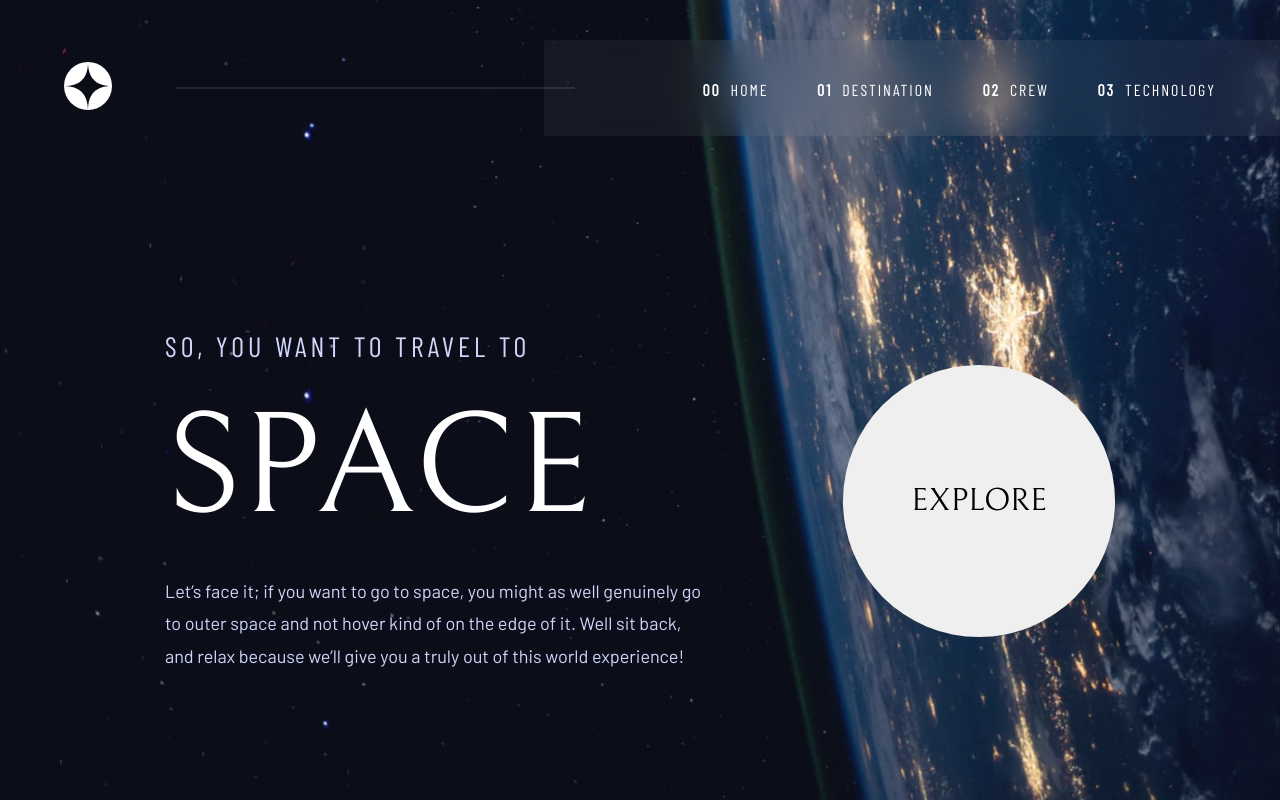
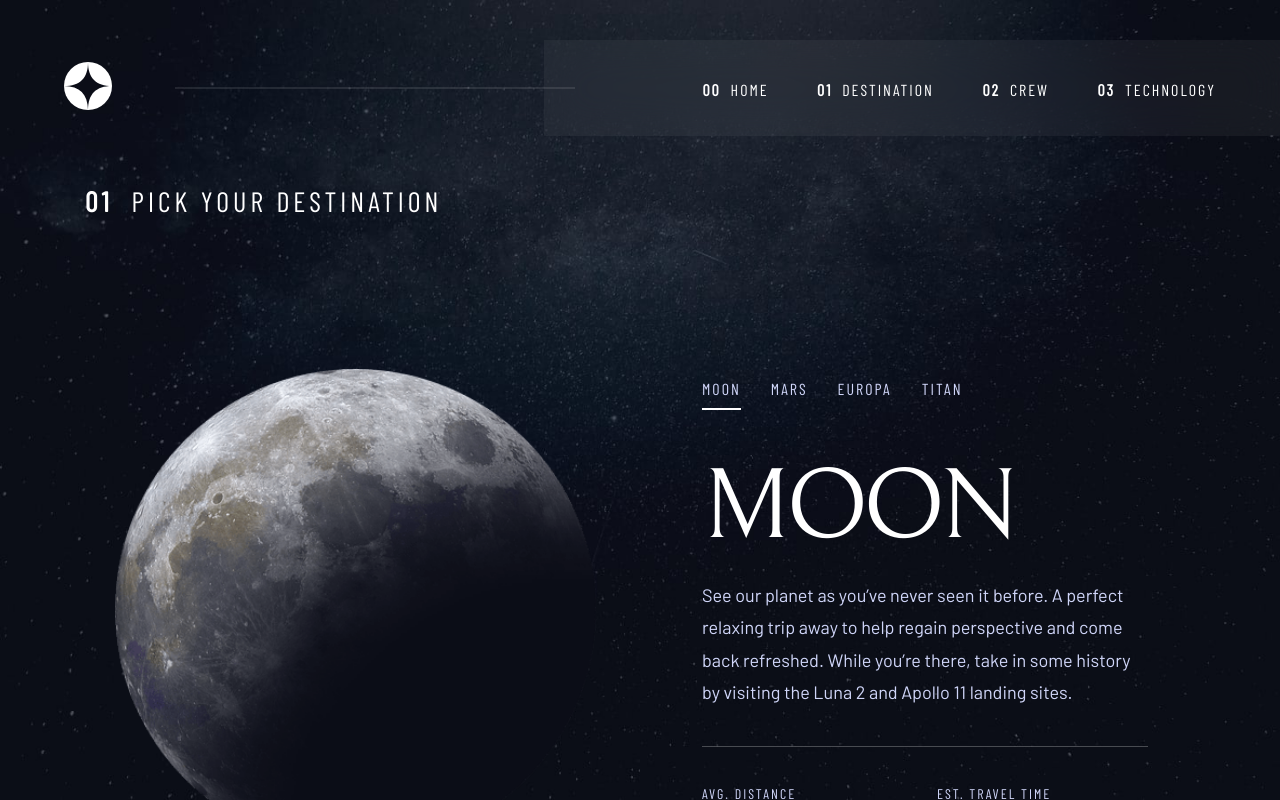
Before and after one commit to nshahaf/space-tourism, a React (Vite) app: page /#/destination in a window 1280 px wide. Before the commit this address led to /. Built offline with nearby package versions, Linux system fonts and the light colour scheme.

Commit message:
config fix

```diff
--- a/data/data.json
+++ b/data/data.json
@@ -3,8 +3,8 @@
     {
       "name": "Moon",
       "images": {
-        "png": "/images/destination/image-moon.png",
-        "webp": "/images/destination/image-moon.webp"
+        "png": "images/destination/image-moon.png",
+        "webp": "images/destination/image-moon.webp"
       },
       "description": "See our planet as you’ve never seen it before. A perfect relaxing trip away to help regain perspective and come back refreshed. While you’re there, take in some history by visiting the Luna 2 and Apollo 11 landing sites.",
       "distance": "384,400 km",
@@ -13,8 +13,8 @@
     {
       "name": "Mars",
       "images": {
-        "png": "/images/destination/image-mars.png",
-        "webp": "/images/destination/image-mars.webp"
+        "png": "images/destination/image-mars.png",
+        "webp": "images/destination/image-mars.webp"
       },
       "description": "Don’t forget to pack your hiking boots. You’ll need them to tackle Olympus Mons, the tallest planetary mountain in our solar system. It’s two and a half times the size of Everest!",
       "distance": "225 mil. km",
@@ -23,8 +23,8 @@
     {
       "name": "Europa",
       "images": {
-        "png": "/images/destination/image-europa.png",
-        "webp": "/images/destination/image-europa.webp"
+        "png": "images/destination/image-europa.png",
+        "webp": "images/destination/image-europa.webp"
       },
       "description": "The smallest of the four Galilean moons orbiting Jupiter, Europa is a winter lover’s dream. With an icy surface, it’s perfect for a bit of ice skating, curling, hockey, or simple relaxation in your snug wintery cabin.",
       "distance": "628 mil. km",
@@ -33,8 +33,8 @@
     {
       "name": "Titan",
       "images": {
-        "png": "/images/destination/image-titan.png",
-        "webp": "/images/destination/image-titan.webp"
+        "png": "images/destination/image-titan.png",
+        "webp": "images/destination/image-titan.webp"
       },
       "description": "The only moon known to have a dense atmosphere other than Earth, Titan is a home away from home (just a few hundred degrees colder!). As a bonus, you get striking views of the Rings of Saturn.",
       "distance": "1.6 bil. km",
@@ -45,8 +45,8 @@
     {
       "name": "Douglas Hurley",
       "images": {
-        "png": "/images/crew/image-douglas-hurley.png",
-        "webp": "/images/crew/image-douglas-hurley.webp"
+        "png": "images/crew/image-douglas-hurley.png",
+        "webp": "images/crew/image-douglas-hurley.webp"
       },
       "role": "Commander",
       "bio": "Douglas Gerald Hurley is an American engineer, former Marine Corps pilot and former NASA astronaut. He launched into space for the third time as commander of Crew Dragon Demo-2."
@@ -54,8 +54,8 @@
     {
       "name": "Mark Shuttleworth",
       "images": {
-        "png": "/images/crew/image-mark-shuttleworth.png",
-        "webp": "/images/crew/image-mark-shuttleworth.webp"
+        "png": "images/crew/image-mark-shuttleworth.png",
+        "webp": "images/crew/image-mark-shuttleworth.webp"
       },
       "role": "Mission Specialist",
       "bio": "Mark Richard Shuttleworth is the founder and CEO of Canonical, the company behind the Linux-based Ubuntu operating system. Shuttleworth became the first South African to travel to space as a space tourist."
@@ -63,8 +63,8 @@
     {
       "name": "Victor Glover",
       "images": {
-        "png": "/images/crew/image-victor-glover.png",
-        "webp": "/images/crew/image-victor-glover.webp"
+        "png": "images/crew/image-victor-glover.png",
+        "webp": "images/crew/image-victor-glover.webp"
       },
       "role": "Pilot",
       "bio": "Pilot on the first operational flight of the SpaceX Crew Dragon to the International Space Station. Glover is a commander in the U.S. Navy where he pilots an F/A-18.He was a crew member of Expedition 64, and served as a station systems flight engineer."
@@ -72,8 +72,8 @@
     {
       "name": "Anousheh Ansari",
       "images": {
-        "png": "/images/crew/image-anousheh-ansari.png",
-        "webp": "/images/crew/image-anousheh-ansari.webp"
+        "png": "images/crew/image-anousheh-ansari.png",
+        "webp": "images/crew/image-anousheh-ansari.webp"
       },
       "role": "Flight Engineer",
       "bio": "Anousheh Ansari is an Iranian American engineer and co-founder of Prodea Systems. Ansari was the fourth self-funded space tourist, the first self-funded woman to fly to the ISS, and the first Iranian in space."
@@ -83,24 +83,24 @@
     {
       "name": "Launch vehicle",
       "images": {
-        "portrait": "/images/technology/image-launch-vehicle-portrait.jpg",
-        "landscape": "/images/technology/image-launch-vehicle-landscape.jpg"
+        "portrait": "images/technology/image-launch-vehicle-portrait.jpg",
+        "landscape": "images/technology/image-launch-vehicle-landscape.jpg"
       },
       "description": "A launch vehicle or carrier rocket is a rocket-propelled vehicle used to carry a payload from Earth's surface to space, usually to Earth orbit or beyond. Our WEB-X carrier rocket is the most powerful in operation. Standing 150 metres tall, it's quite an awe-inspiring sight on the launch pad!"
     },
     {
       "name": "Spaceport",
       "images": {
-        "portrait": "/images/technology/image-spaceport-portrait.jpg",
-        "landscape": "/images/technology/image-spaceport-landscape.jpg"
+        "portrait": "images/technology/image-spaceport-portrait.jpg",
+        "landscape": "images/technology/image-spaceport-landscape.jpg"
       },
       "description": "A spaceport or cosmodrome is a site for launching (or receiving) spacecraft, by analogy to the seaport for ships or airport for aircraft. Based in the famous Cape Canaveral, our spaceport is ideally situated to take advantage of the Earth’s rotation for launch."
     },
     {
       "name": "Space capsule",
       "images": {
-        "portrait": "/images/technology/image-space-capsule-portrait.jpg",
-        "landscape": "/images/technology/image-space-capsule-landscape.jpg"
+        "portrait": "images/technology/image-space-capsule-portrait.jpg",
+        "landscape": "images/technology/image-space-capsule-landscape.jpg"
       },
       "description": "A space capsule is an often-crewed spacecraft that uses a blunt-body reentry capsule to reenter the Earth's atmosphere without wings. Our capsule is where you'll spend your time during the flight. It includes a space gym, cinema, and plenty of other activities to keep you entertained."
     }
--- a/src/App.jsx
+++ b/src/App.jsx
@@ -1,4 +1,4 @@
-import { Routes, Route} from 'react-router-dom';
+import { Routes, Route, HashRouter as Router } from 'react-router-dom';
 import NavBar from './components/NavBar';
 import HomePage from './pages/HomePage';
 import CrewPage from './pages/CrewPage';
@@ -9,7 +9,7 @@ import data from './../data/data.json'
 function App() {
 
   return (
-    <>
+    <Router>
       <div className="app-container">
         <NavBar/>
         <Routes>
@@ -18,10 +18,15 @@ function App() {
           <Route path="/crew" element={<CrewPage crew={data.crew}/>}/>
           <Route path="/destination" element={<DestinationPage dest={data.destinations}/>}/>
           <Route path="/technology" element={<TechnologyPage tech={data.technology}/>}/>
+          <Route path="*" element={<NotFoundPage />} />
         </Routes>
       </div>
-    </>
+    </Router>
   );
 }
 
+function NotFoundPage() {
+  return <div>404 - Page Not Found</div>;
+}
+
 export default App;
--- a/src/assets/styles/pages/_home.scss
+++ b/src/assets/styles/pages/_home.scss
@@ -1,5 +1,5 @@
 .home-container {
-    background-image: url("/images/home/background-home-desktop.jpg");
+    background-image: url(/images/home/background-home-desktop.jpg);
     background-size: cover;
     background-position: center;
     height: 100vh;
--- a/src/main.jsx
+++ b/src/main.jsx
@@ -1,11 +1,11 @@
 import { createRoot } from 'react-dom/client'
 import App from './App.jsx'
-import { BrowserRouter } from 'react-router-dom'
+
 
 import './assets/styles/main.scss'
 
 createRoot(document.getElementById('root')).render(
-  <BrowserRouter>
+  // <HashRouter>
     <App />
-  </BrowserRouter>,
+  // </HashRouter>,
 )
```
